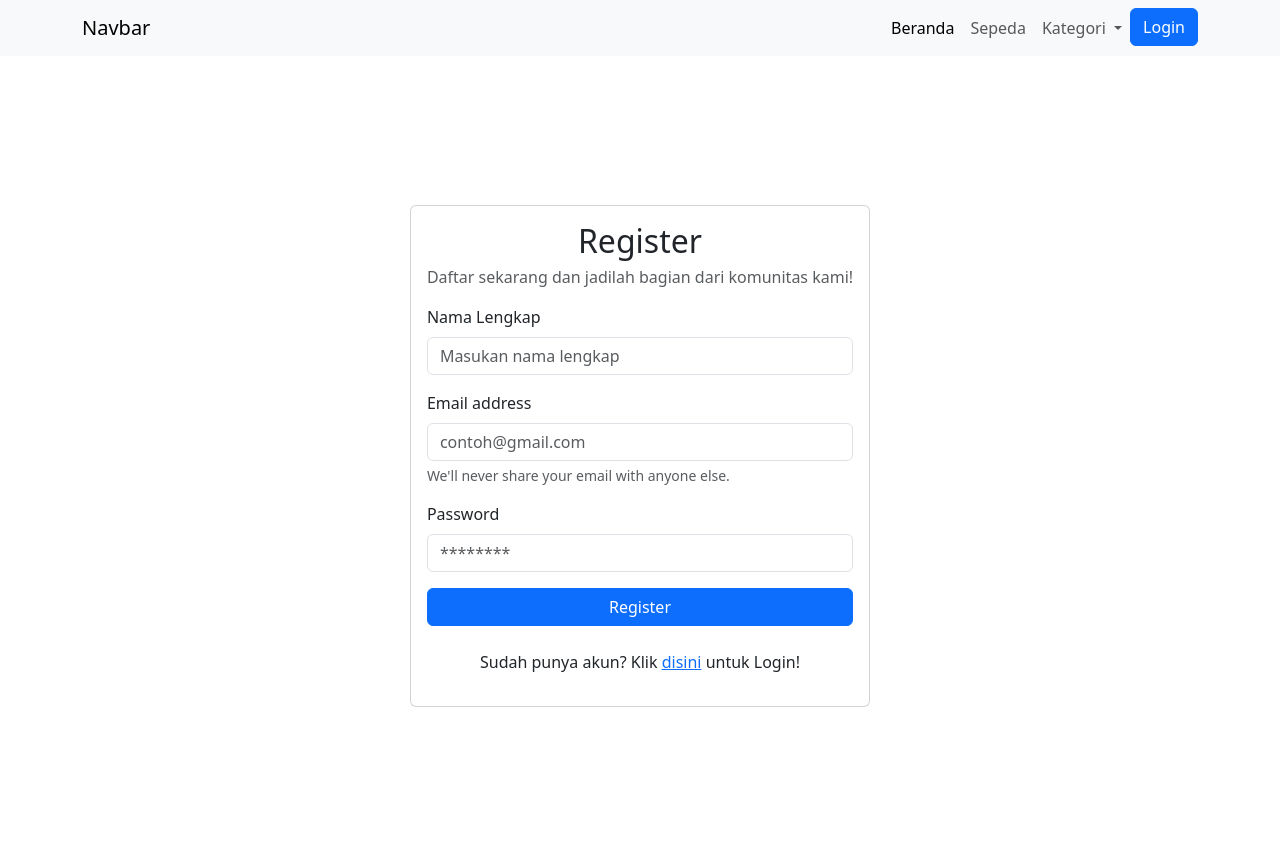
After one commit to mhmdiamd/smk-alamanah, a PHP site: page /dashboard/register.php in a window 1280 px wide. The commit adds this page. Run offline with PHP 8.4, Linux system fonts and the light colour scheme.

Commit message:
feat: belajar parsing variable

```diff
--- /dev/null
+++ b/controller/handle-login.php
@@ -0,0 +1,4 @@
+<?php
+
+print_r($_POST['email']);
+print_r($_POST['password']);
--- /dev/null
+++ b/dashboard/register.php
@@ -0,0 +1,54 @@
+<?php
+
+require_once "../Storage/data_sepeda.php";
+
+?>
+
+<!DOCTYPE html>
+<html lang="en">
+
+<head>
+    <meta charset="UTF-8">
+    <meta name="viewport" content="width=device-width, initial-scale=1.0">
+    <link href="https://cdn.jsdelivr.net/npm/bootstrap@5.3.7/dist/css/bootstrap.min.css" rel="stylesheet" integrity="sha384-LN+7fdVzj6u52u30Kp6M/trliBMCMKTyK833zpbD+pXdCLuTusPj697FH4R/5mcr" crossorigin="anonymous">
+    <link rel="stylesheet" href="../dataTables.dataTables.css">
+
+    <title>Document</title>
+</head>
+
+<body>
+    <?php include "../includes/header.php" ?>
+
+    <div class="container">
+        <div class="row">
+            <div class="col-12 vh-100 d-flex justify-content-center align-items-center">
+                <div class="card" style="max-width: 32rem; max-height: fit-content;">
+                    <div class="card-body">
+                        <h2 class="card-title text-center">Register</h2>
+                        <p class="card-subtitle text-body-secondary mb-3 text-center">Daftar sekarang dan jadilah bagian dari komunitas kami!</p>
+                        <form>
+                              <div class="mb-3">
+                                <label class="form-label">Nama Lengkap</label>
+                                <input type="text" placeholder="Masukan nama lengkap" class="form-control" id="exampleInputEmail1" aria-describedby="emailHelp">
+                            </div>
+                            <div class="mb-3">
+                                <label for="exampleInputEmail1" class="form-label">Email address</label>
+                                <input type="email" placeholder="contoh@gmail.com" class="form-control" id="exampleInputEmail1" aria-describedby="emailHelp">
+                                <div id="emailHelp" class="form-text">We'll never share your email with anyone else.</div>
+                            </div>
+                            <div class="mb-3">
+                                <label for="exampleInputPassword1" class="form-label">Password</label>
+                                <input type="password" placeholder="********" class="form-control" id="exampleInputPassword1">
+                            </div>
+                            <button type="submit" class="btn btn-primary w-100">Register</button>
+
+                            <p class="text-center mt-4">Sudah punya akun? Klik <a href="./login.php">disini</a> untuk Login!</p>
+                        </form>
+                    </div>
+                </div>
+            </div>
+        </div>
+    </div>
+</body>
+
+</html>
--- a/includes/header.php
+++ b/includes/header.php
@@ -12,6 +12,7 @@
                 <li class="nav-item">
                     <a class="nav-link" href="sepeda.php">Sepeda</a>
                 </li>
+
                 <li class="nav-item dropdown">
                     <a class="nav-link dropdown-toggle" href="#" role="button" data-bs-toggle="dropdown" aria-expanded="false">
                         Kategori
@@ -26,6 +27,9 @@
                         <li><a class="dropdown-item" href="kategori.php">Lihat Semua</a></li>
                     </ul>
                 </li>
+                 <li class="nav-item">
+                    <a class="btn btn-primary" href="">Login</a>
+                </li>
             </ul>
         </div>
     </div>
```
Also changed, not shown: dashboard/kategori.php (+23 -8 lines), dashboard/login.php (added, +50 -0 lines), Storage/data_kategori.php (added), Storage/data_user.php (added). Lines whose indentation alone changed are shown as unchanged.
